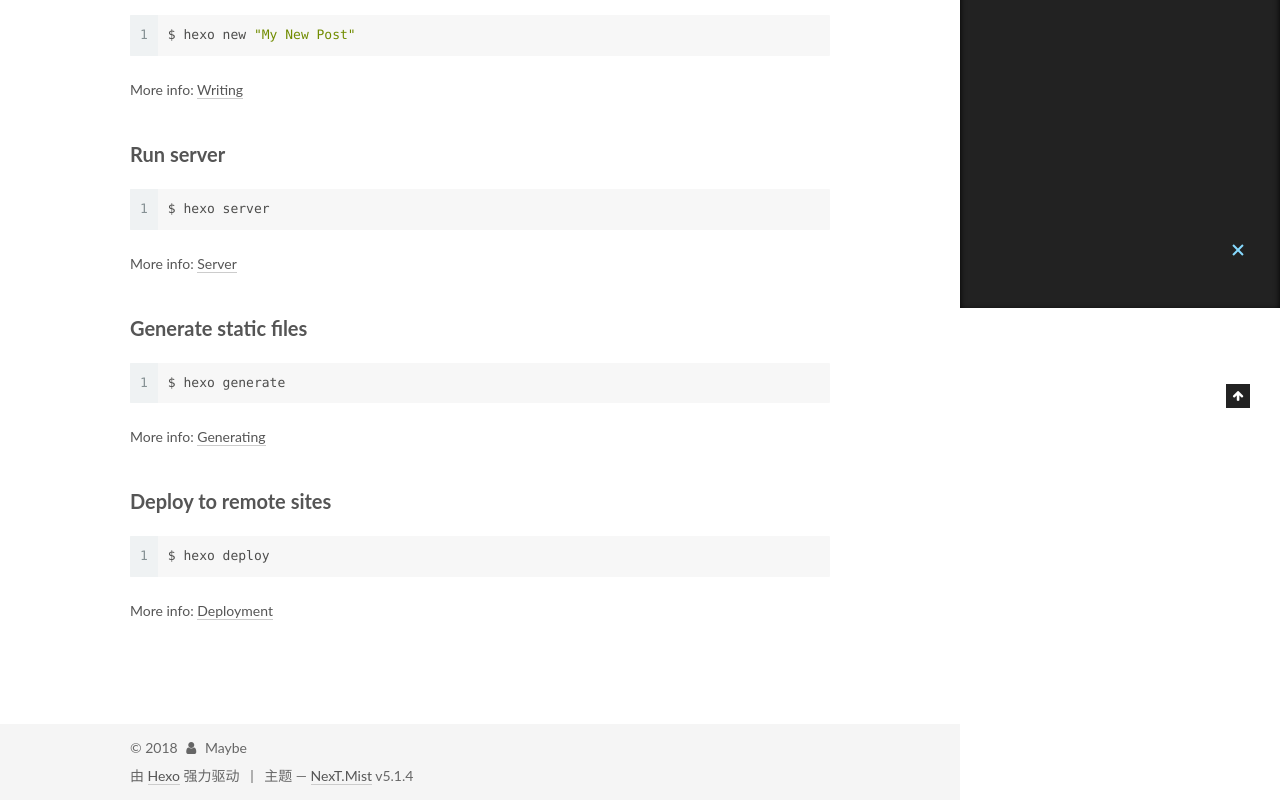
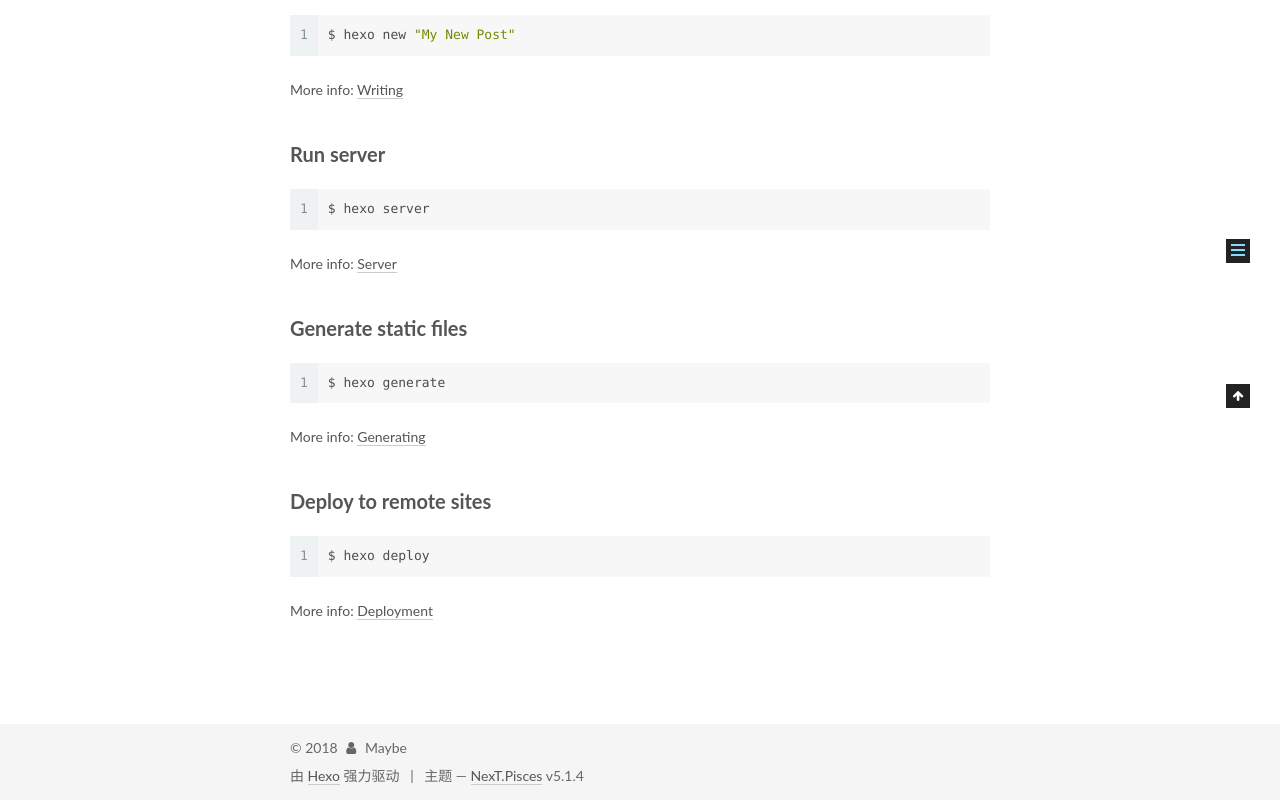
Before and after one commit to hzy1735/hzy1735.github.io, a plain HTML site: page 2018/09/29/hello-world/index.html in a window 1280 px wide. Shown: the part 492-1292 px from the top of the page. Drawn offline with Linux system fonts and the light colour scheme.

Commit message:
Site updated: 2018-09-30 10:47:09

```diff
--- a/2018/09/29/hello-world/index.html
+++ b/2018/09/29/hello-world/index.html
@@ -5,7 +5,7 @@
 
 
 
-<html class="theme-next mist use-motion" lang="zh-Hans">
+<html class="theme-next pisces use-motion" lang="zh-Hans">
 <head>
   <meta charset="UTF-8"/>
 <meta http-equiv="X-UA-Compatible" content="IE=edge" />
@@ -97,7 +97,7 @@
   var NexT = window.NexT || {};
   var CONFIG = {
     root: '/',
-    scheme: 'Mist',
+    scheme: 'Pisces',
     version: '5.1.4',
     sidebar: {"position":"left","display":"post","offset":12,"b2t":false,"scrollpercent":false,"onmobile":false},
     fancybox: true,
@@ -496,7 +496,7 @@
 
 
 
-  <div class="theme-info">主题 &mdash; <a class="theme-link" target="_blank" href="https://github.com/iissnan/hexo-theme-next">NexT.Mist</a> v5.1.4</div>
+  <div class="theme-info">主题 &mdash; <a class="theme-link" target="_blank" href="https://github.com/iissnan/hexo-theme-next">NexT.Pisces</a> v5.1.4</div>
 
 
 
@@ -597,6 +597,13 @@
 
 
 
+  <script type="text/javascript" src="/js/src/affix.js?v=5.1.4"></script>
+
+  <script type="text/javascript" src="/js/src/schemes/pisces.js?v=5.1.4"></script>
+
+
+
+
   <script type="text/javascript" src="/js/src/scrollspy.js?v=5.1.4"></script>
 <script type="text/javascript" src="/js/src/post-details.js?v=5.1.4"></script>
 
```
Also changed, not shown: archives/2018/09/index.html (+10 -3 lines), archives/2018/index.html (+10 -3 lines), archives/index.html (+10 -3 lines), index.html (+10 -3 lines).
